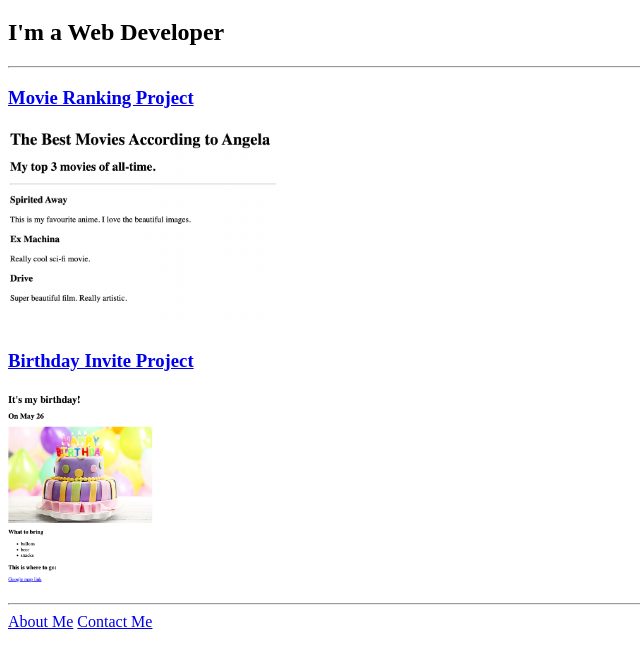
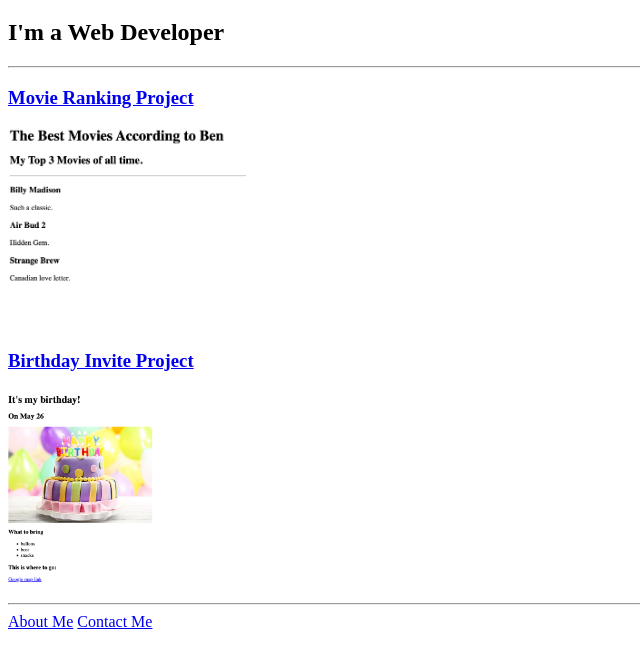
Before and after one commit to bberlin1/html-portfolio, a plain HTML site: page index.html in a window 1280 px wide. Shown: the part 61-726 px from the top of the page, without its empty margins (0-640 px from the left). Drawn offline with Linux system fonts and the light colour scheme.

Commit message:
Update index.html

```diff
--- a/index.html
+++ b/index.html
@@ -11,7 +11,7 @@
     <hr />
     <h3><a href = "./public/movie-ranking.html">Movie Ranking Project</a></h3>
 
-   <img height = "200" src="./assets/images/movie-ranking.png"/>
+   <img height = "200" src="./assets/images/movie-preview.png"/>
    <h3><a href = "./public/birthday-invite.html">Birthday Invite Project</a></h3>
    <img height = "200" src="./assets/images/birthday_preview.png"/>
    <hr />
```
